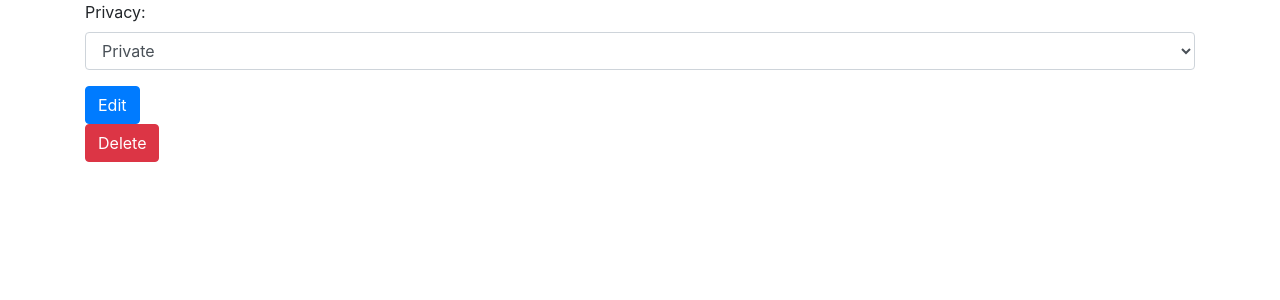
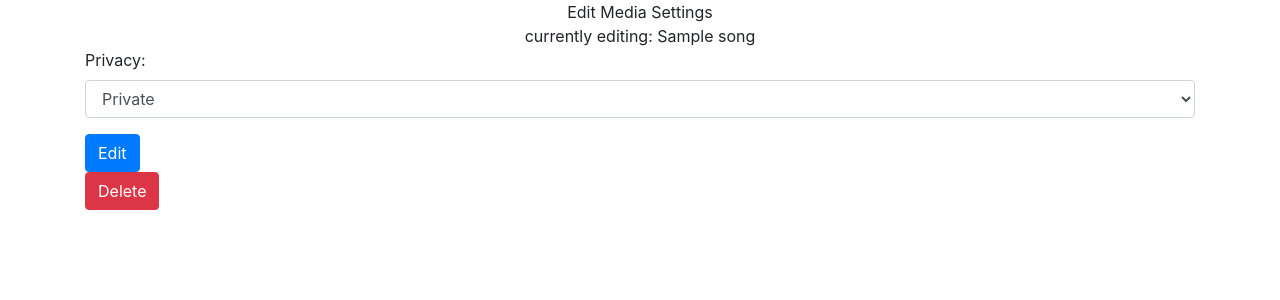
Before and after one commit to urlordjames/musicserver, a Django app: template homepage/templates/edit.html in a window 1280 px wide. Shown: the top 300 px of the page. Run offline with Django 3.2, Linux system fonts and the light colour scheme; the template is opened without the code that fills it: values that come from a table or form of the project are taken from there, others are empty; tables that the repository leaves empty hold one stand-in row (values such as "Sample post"); some libraries are stand-ins or nearby versions.

Commit message:
added title and media indicator to edit page

```diff
--- a/homepage/templates/edit.html
+++ b/homepage/templates/edit.html
@@ -3,6 +3,10 @@
 {% block title %}Edit Media{% endblock %}
 
 {% block content %}
+    <div style="text-align: center">
+        <div class="big-text">Edit Media Settings</div>
+        <div class="small-text">currently editing: {{ media.title }}</div>
+    </div>
     <form action="/edit/?media={{ media.title }}" method="POST">
         {% csrf_token %}
         <div class="container">
```
